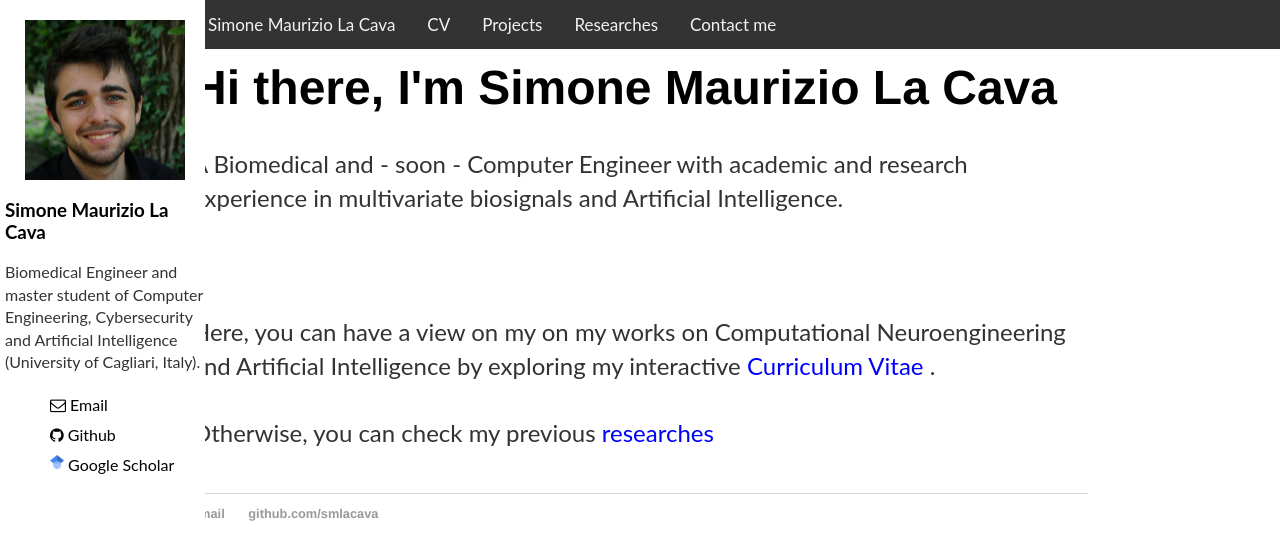
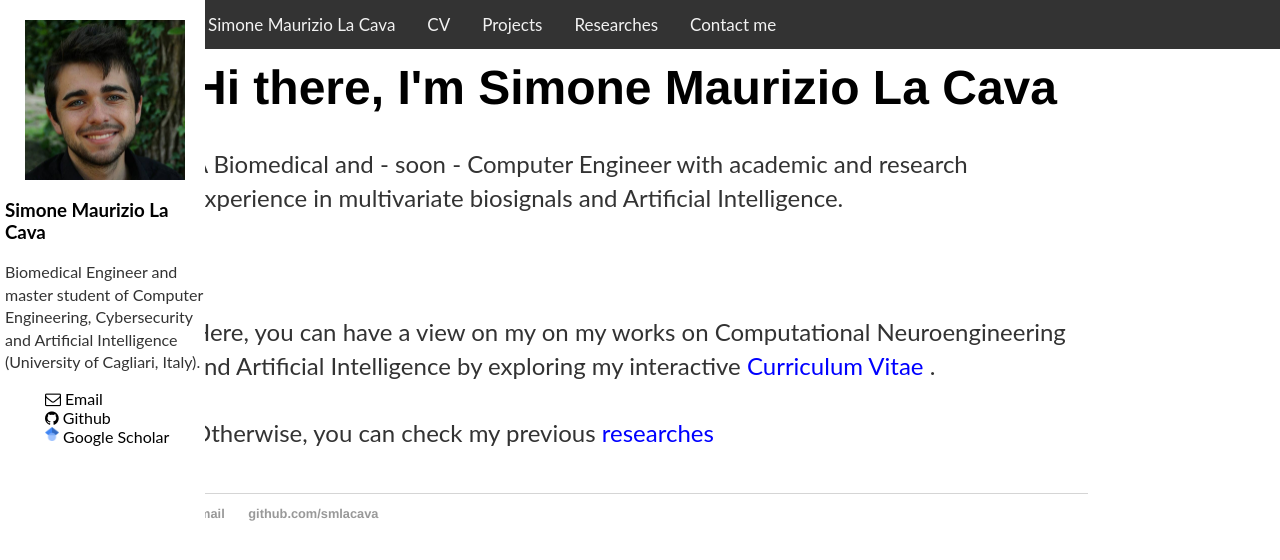
Before and after one commit to smlacava/smlacava.github.io, a Jekyll site: the page built from index.html, in a window 1280 px wide. Shown: the top 560 px of the page. Built offline with Jekyll 4.4.1, drawn with Linux system fonts in a browser that asks for light colours.

Commit message:
Update default.html

```diff
--- a/_layouts/default.html
+++ b/_layouts/default.html
@@ -41,7 +41,6 @@
 
 
 		.sidenav a {
-  			padding: 6px 6px 5px 5px;
   			text-decoration: none;
   			font-size: 16px;
   			color: #000000;
```
